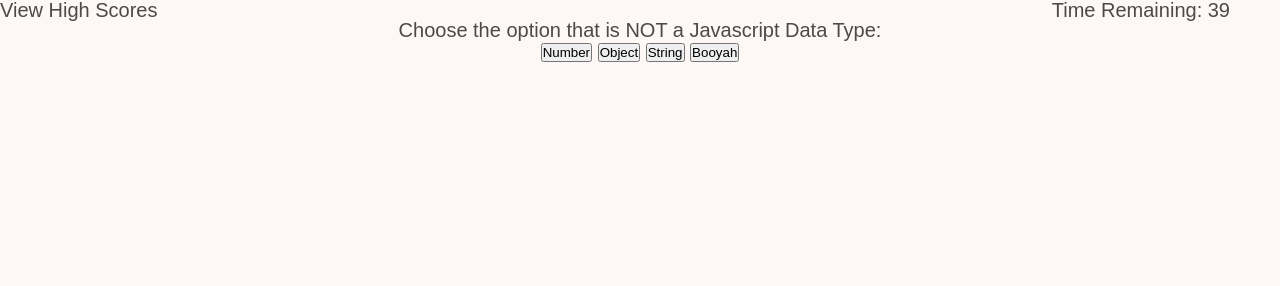
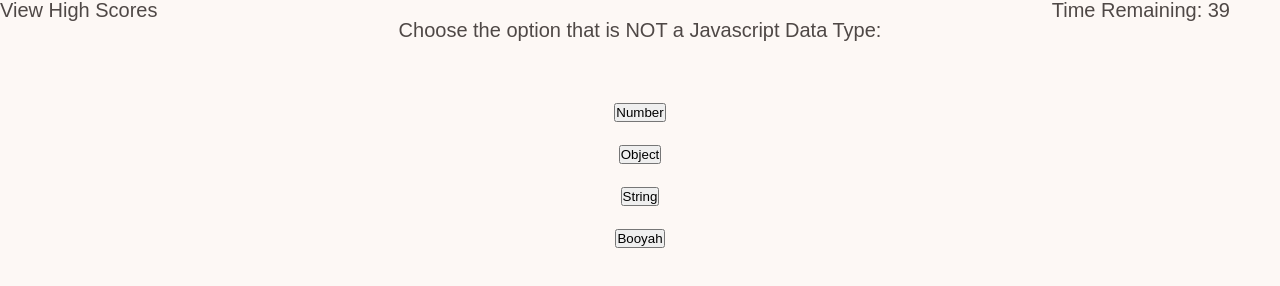
Before and after one commit to sopeethong1/timed-coding-quiz, a plain HTML site: page index.html in a window 1280 px wide. Both pictures are taken after a click on the button "Start Quiz". Drawn offline with Linux system fonts and the light colour scheme.

Commit message:
adding spaces btwn buttons

```diff
--- a/index.html
+++ b/index.html
@@ -26,14 +26,17 @@
         <div class = "text-center" class = "block">
         <div id = "quiz"></div>
         <div id = "question"></div>
-        <div id = "options">
-                <button class="option" id="A" onclick="checkAnswer('A')"></button>
+        <br>
+        <br>
+        <br>
+        <div  class = "text-center" id = "options">
+                <button class="option" id="A" onclick="checkAnswer('A')"></button> <br><br>
 
-                <button class="option" id="B" onclick="checkAnswer('B')"></button>
+                <button class="option" id="B" onclick="checkAnswer('B')"></button> <br><br>
 
-                <button class="option" id="C" onclick="checkAnswer('C')"></button>
+                <button class="option" id="C" onclick="checkAnswer('C')"></button> <br><br>
 
-                <button class="option" id="D" onclick="checkAnswer('D')"></button>
+                <button class="option" id="D" onclick="checkAnswer('D')"></button> <br> <br>
 
             </div>
         </div>
```
